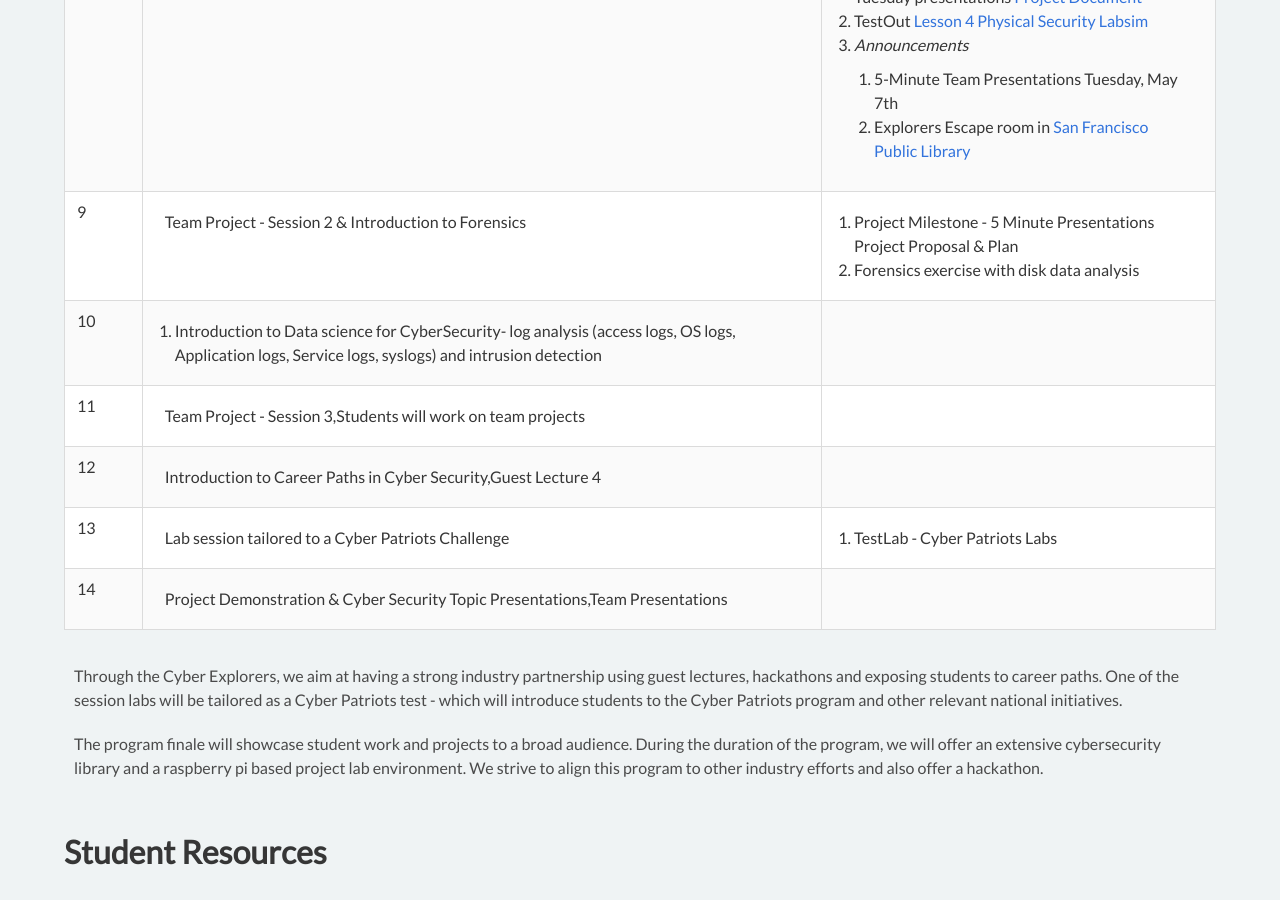
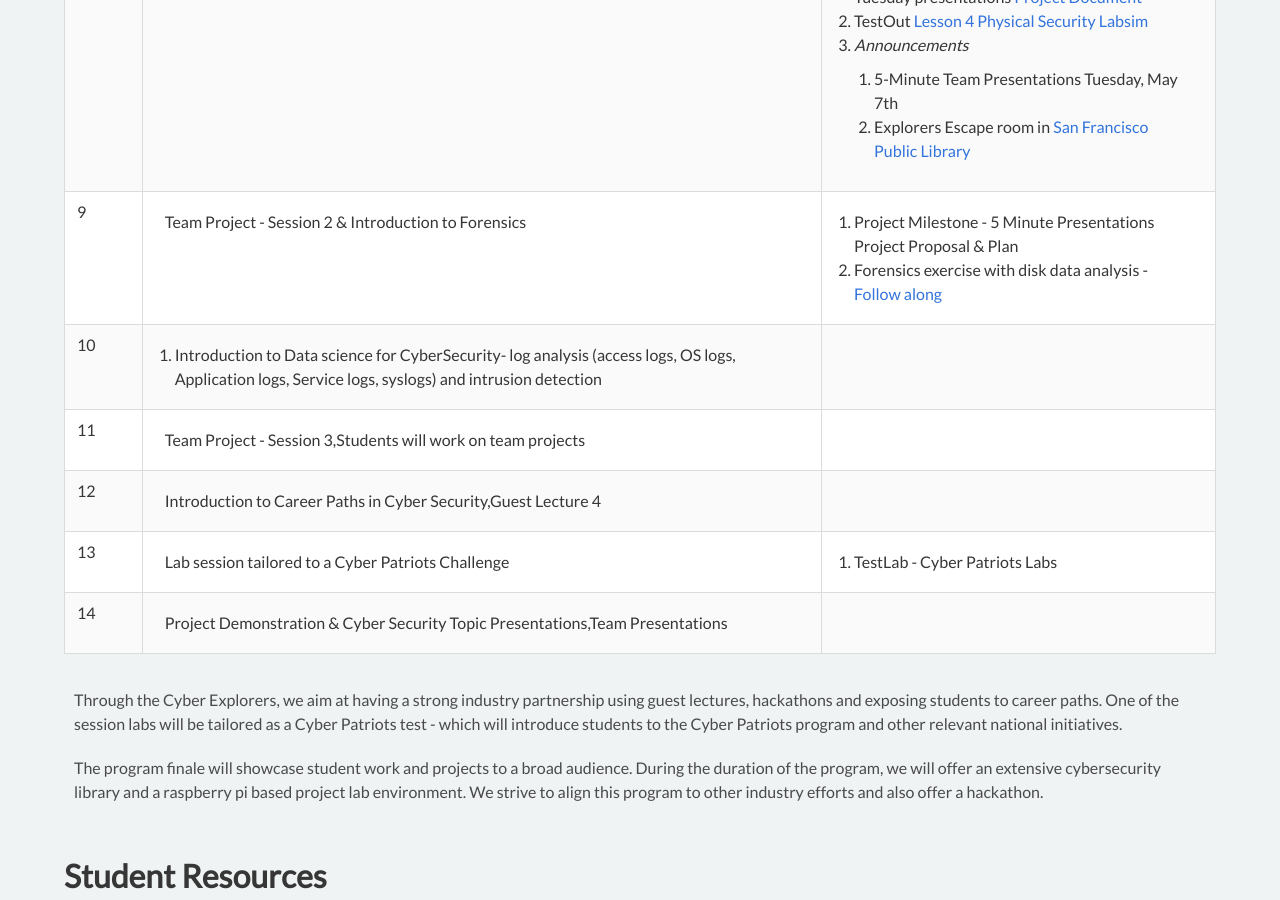
Before and after one commit to cyberdefendersprogram/www-homepage, a Jekyll site: the page built from cyberexplorers.md, in a window 1280 px wide and 900 px high, scrolled down 1515 px. Built offline with Jekyll 4.4.1, drawn with Linux system fonts in a browser that asks for light colours; nearby versions of some CDN libraries.

Commit message:
Update cyber-explorers-curriculum-program.yml

```diff
--- a/_data/cyber-explorers-curriculum-program.yml
+++ b/_data/cyber-explorers-curriculum-program.yml
@@ -53,7 +53,7 @@
   desc: Team Project - Session 2 & Introduction to Forensics
   notes: |
     1. Project Milestone - 5 Minute Presentations Project Proposal & Plan
-    2. Forensics exercise with disk data analysis
+    2. Forensics exercise with disk data analysis - [Follow along](http://bit.ly/explorersession9)
 
 - session: 10
   desc: |
```
